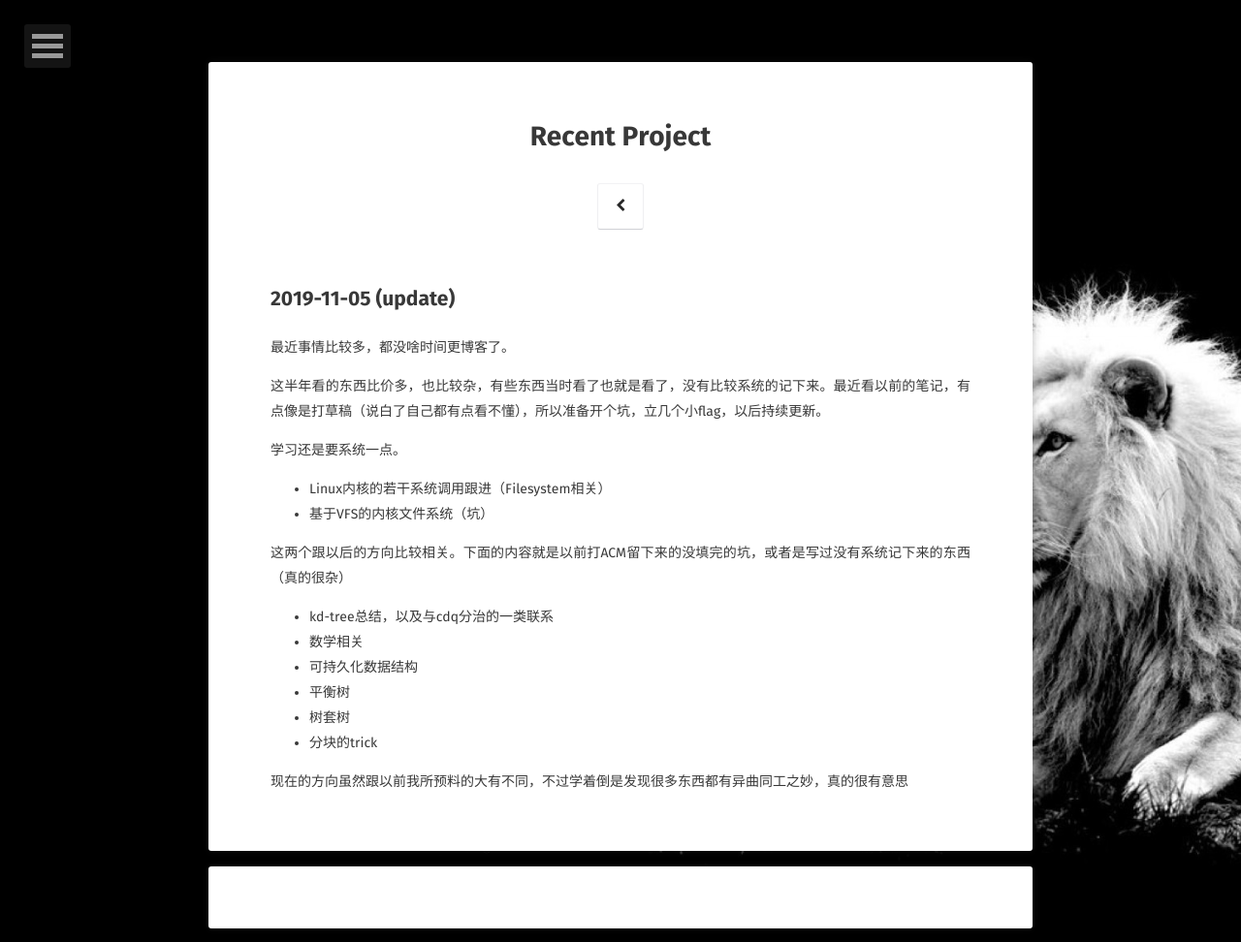
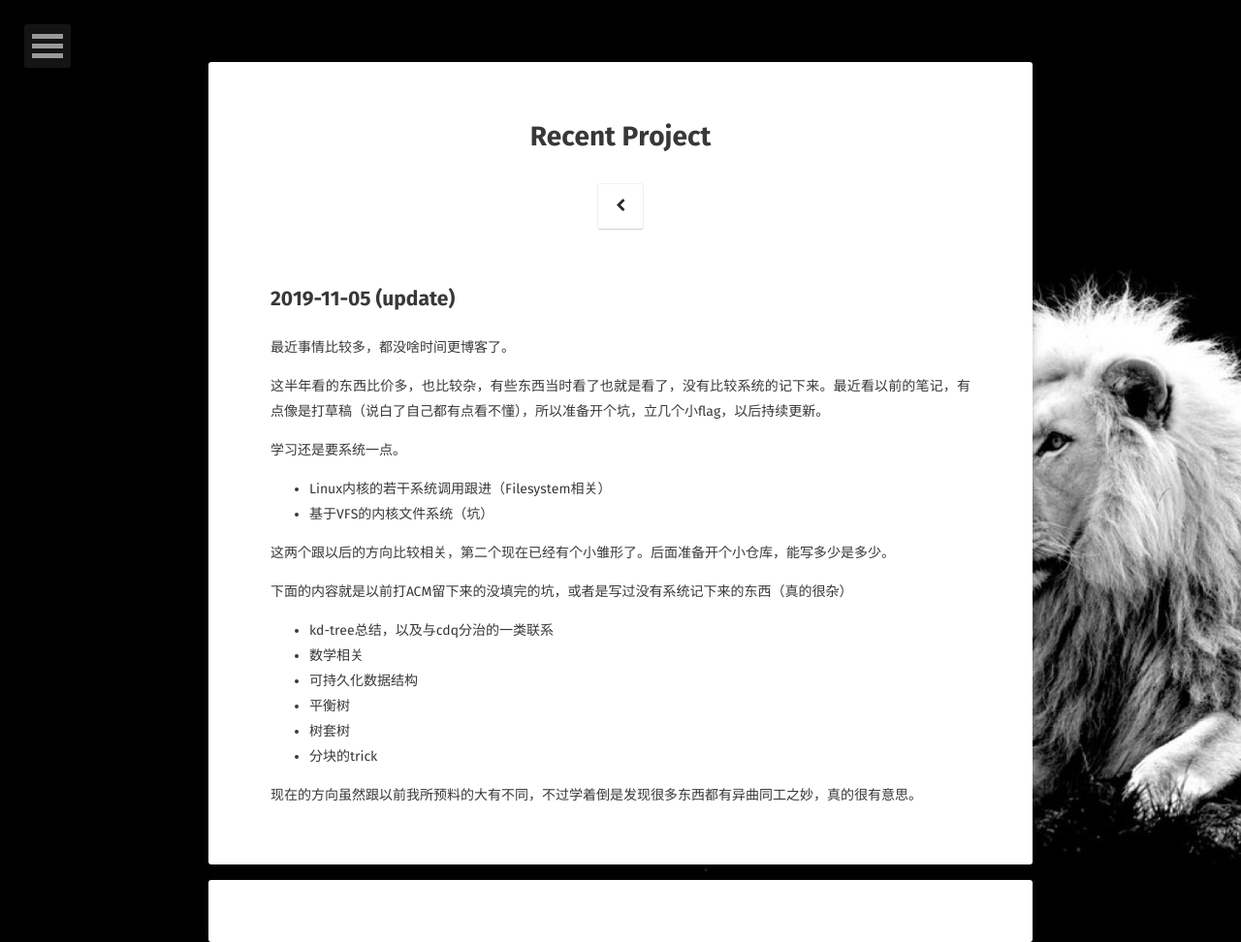
Before and after one commit to BlackWaters/BlackWaters.github.io, a Jekyll site: the page built from project/index.md, in a window 1280 px wide. Shown: the whole page at 97% size. Built offline with Jekyll 4.4.1, drawn with Linux system fonts in a browser that asks for light colours; some web fonts are replaced; comment, search, counter and statistics services are not loaded.

Commit message:
update project/index

```diff
--- a/project/index.md
+++ b/project/index.md
@@ -16,7 +16,9 @@ comments: true
 - Linux内核的若干系统调用跟进（Filesystem相关）
 - 基于VFS的内核文件系统（坑）
 
-这两个跟以后的方向比较相关。下面的内容就是以前打ACM留下来的没填完的坑，或者是写过没有系统记下来的东西（真的很杂）
+这两个跟以后的方向比较相关，第二个现在已经有个小雏形了。后面准备开个小仓库，能写多少是多少。
+
+下面的内容就是以前打ACM留下来的没填完的坑，或者是写过没有系统记下来的东西（真的很杂）
 
 - kd-tree总结，以及与cdq分治的一类联系
 - 数学相关
@@ -25,4 +27,4 @@ comments: true
 - 树套树
 - 分块的trick
 
-现在的方向虽然跟以前我所预料的大有不同，不过学着倒是发现很多东西都有异曲同工之妙，真的很有意思
+现在的方向虽然跟以前我所预料的大有不同，不过学着倒是发现很多东西都有异曲同工之妙，真的很有意思。
```
